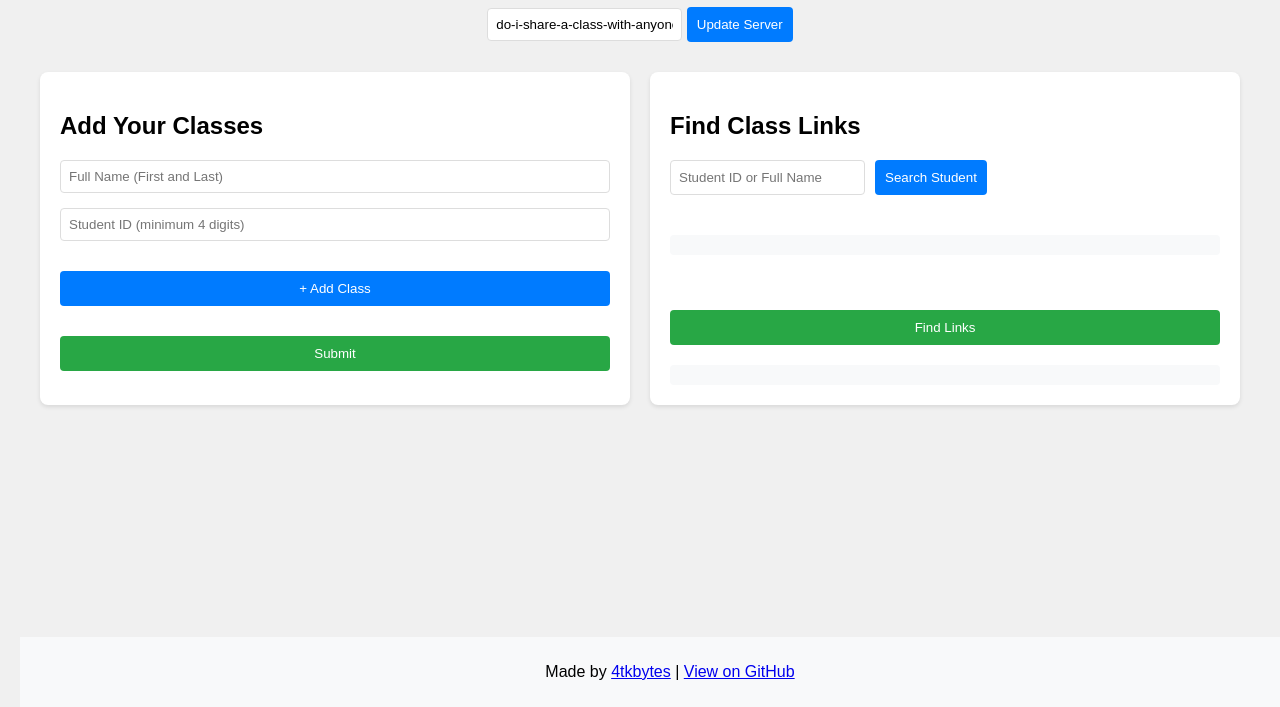
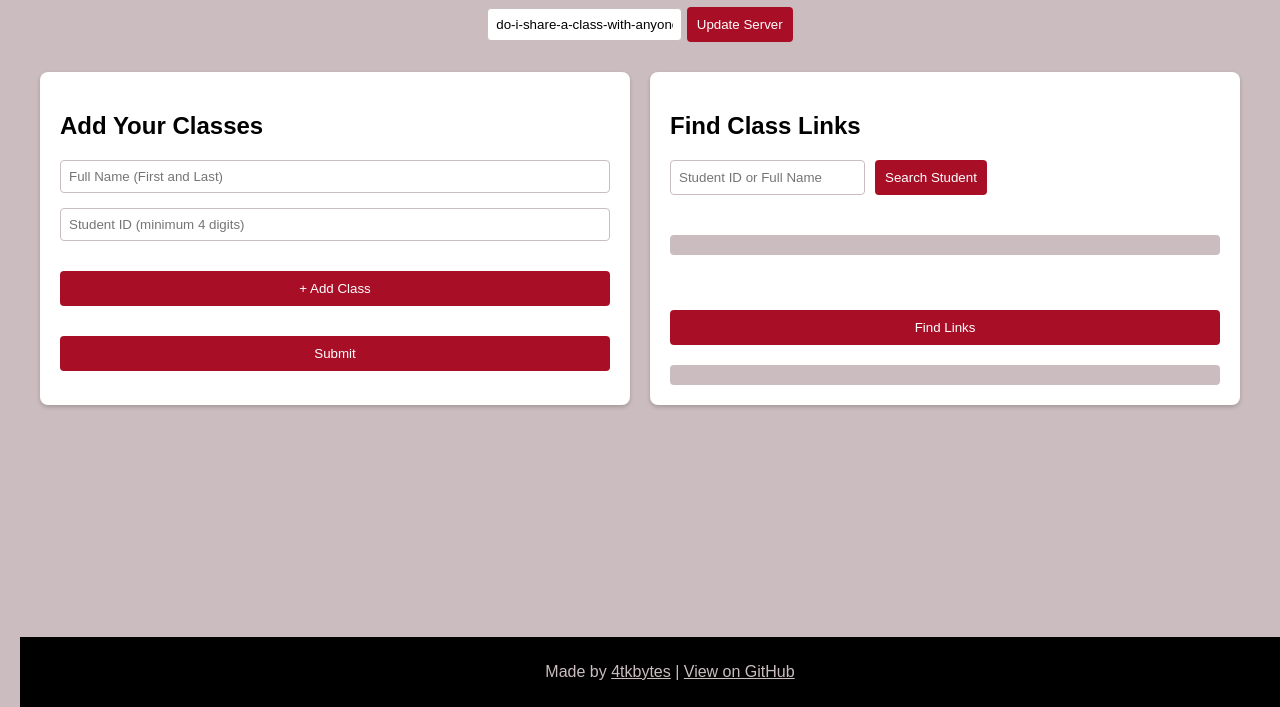
Before and after one commit to 4tkbytes/doIShareAClassWithAnyonePY, a plain HTML site: page templates/index.html in a window 1280 px wide. Shown: the part 93-800 px from the top of the page. Drawn offline with Linux system fonts and the light colour scheme.

Commit message:
change css to make it not look like facebook

```diff
--- a/static/style.css
+++ b/static/style.css
@@ -2,7 +2,7 @@ body {
     font-family: Arial, sans-serif;
     margin: 0;
     padding: 20px;
-    background-color: #f0f0f0;
+    background-color: #cbbdbf;
 }
 
 .container {
@@ -13,6 +13,7 @@ body {
 header {
     text-align: center;
     margin-bottom: 30px;
+    color: #000000;
 }
 
 .server-config {
@@ -29,7 +30,7 @@ header {
     background: white;
     padding: 20px;
     border-radius: 8px;
-    box-shadow: 0 2px 4px rgba(0,0,0,0.1);
+    box-shadow: 0 2px 4px rgba(0,0,0,0.2);
 }
 
 .input-form, .search-form {
@@ -40,13 +41,13 @@ header {
 
 input {
     padding: 8px;
-    border: 1px solid #ddd;
+    border: 1px solid #cbbdbf;
     border-radius: 4px;
 }
 
 button {
     padding: 10px;
-    background-color: #007bff;
+    background-color: #a80f26;
     color: white;
     border: none;
     border-radius: 4px;
@@ -54,7 +55,7 @@ button {
 }
 
 button:hover {
-    background-color: #0056b3;
+    background-color: #000000;
 }
 
 .class-inputs, .class-search {
@@ -65,7 +66,7 @@ button:hover {
 #matchResults {
     margin-top: 20px;
     padding: 10px;
-    background: #f8f9fa;
+    background: #cbbdbf;
     border-radius: 4px;
 }
 
@@ -77,18 +78,18 @@ button:hover {
 
 .remove-class {
     padding: 5px 10px;
-    background-color: #dc3545;
+    background-color: #a80f26;
 }
 
 .match-result {
-    background: #e9ecef;
+    background: #cbbdbf;
     padding: 15px;
     border-radius: 4px;
     margin-top: 15px;
 }
 
 .submit-btn, .search-btn {
-    background-color: #28a745;
+    background-color: #a80f26;
     margin-top: 15px;
 }
 
@@ -101,6 +102,19 @@ button:hover {
 #searchResults {
     margin: 10px 0;
     padding: 10px;
-    background: #f8f9fa;
+    background: #cbbdbf;
     border-radius: 4px;
 }
+
+footer {
+    background-color: #000000 !important;
+    color: #cbbdbf;
+}
+
+footer a {
+    color: #cbbdbf;
+}
+
+footer a:hover {
+    color: #a80f26;
+}
```
